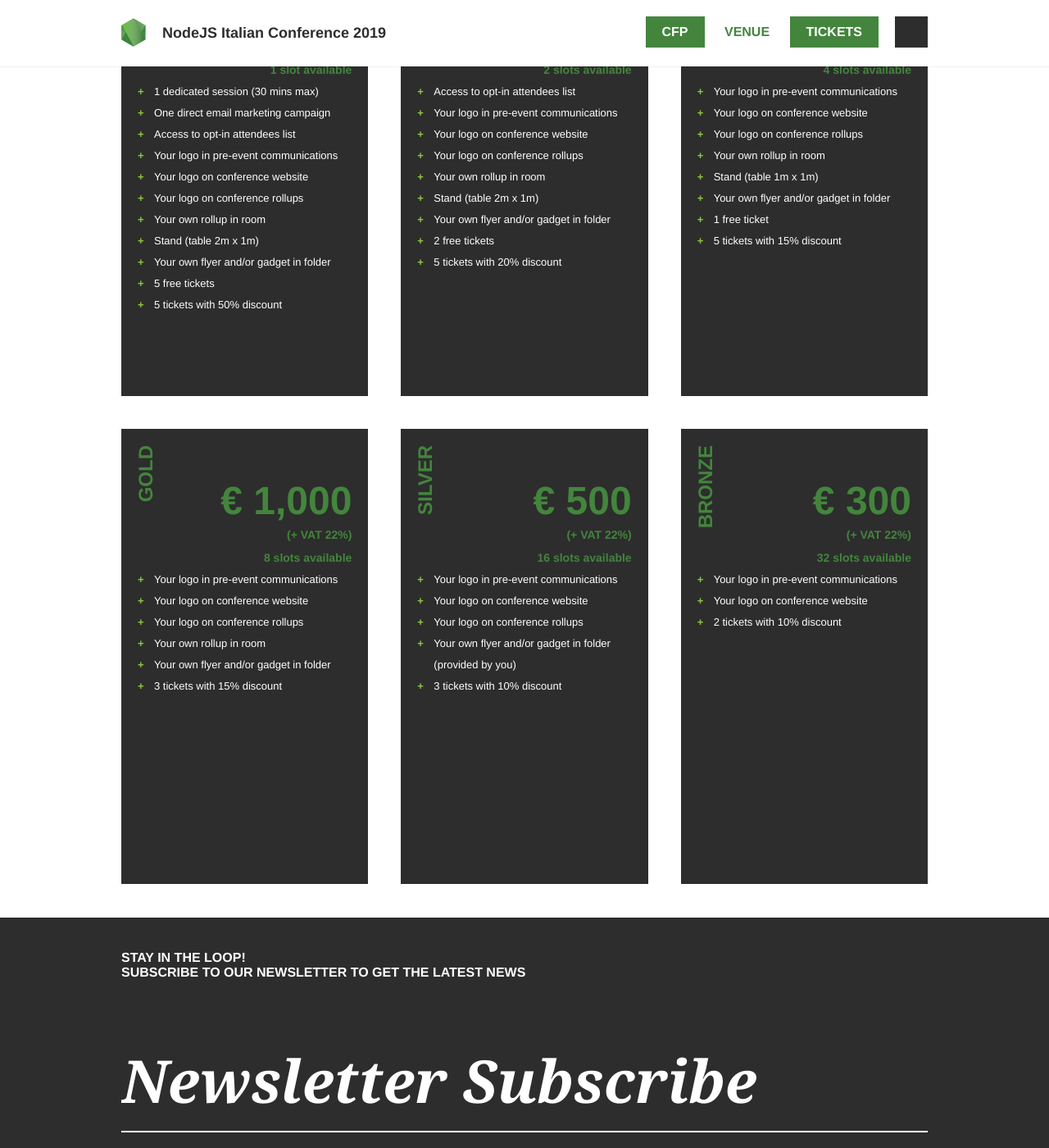
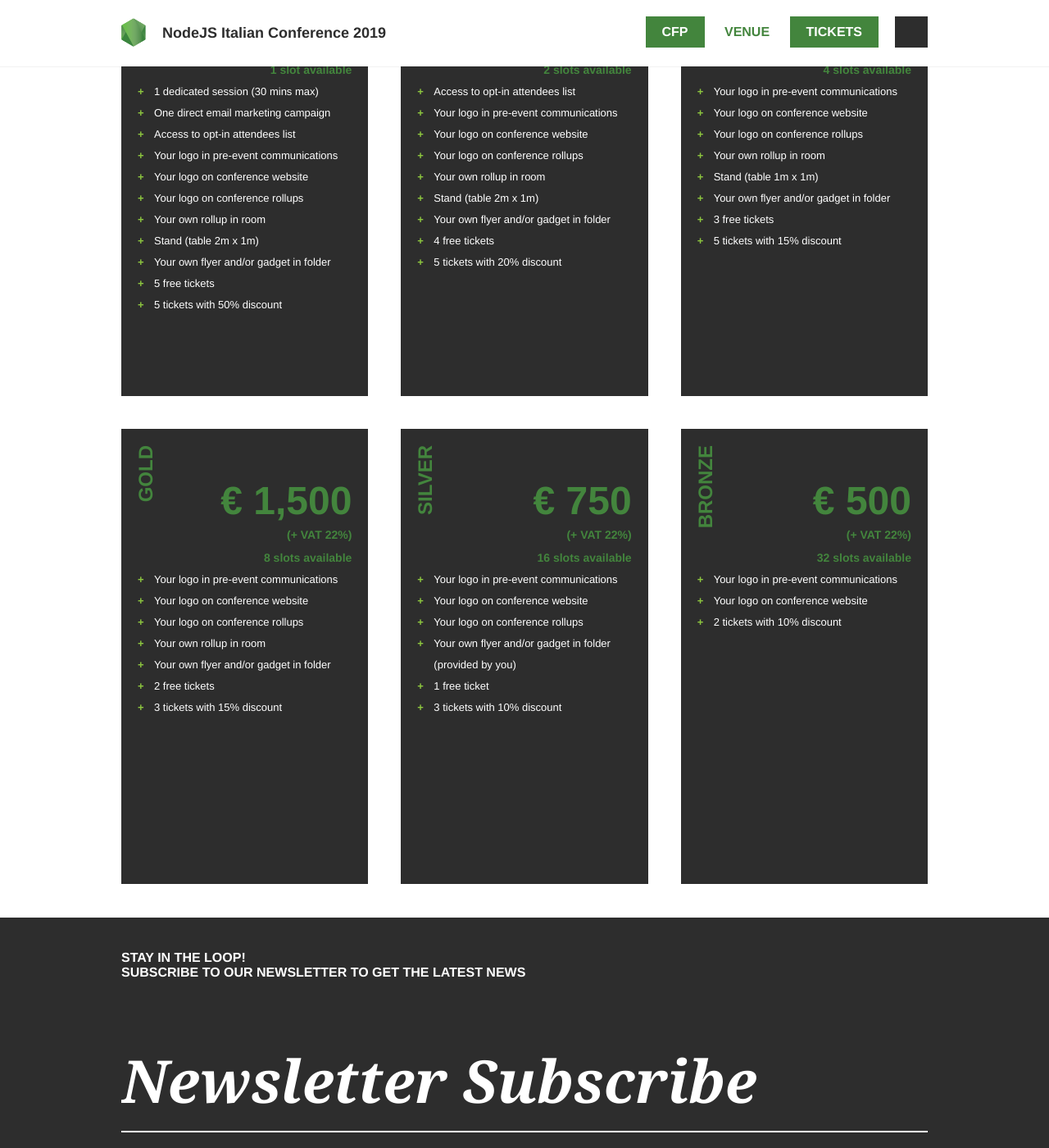
Before and after one commit to GrUSP/2019.nodejsday.it, a Jekyll site: the page built from sponsor.html, in a window 1280 px wide and 1400 px high, scrolled down 1435 px. Shown: the whole window at 82% size. Built offline with Jekyll 4.4.1, drawn with Linux system fonts in a browser that asks for light colours; some web fonts are replaced.

Commit message:
Update sponsors.yml

```diff
--- a/_data/sponsors.yml
+++ b/_data/sponsors.yml
@@ -32,7 +32,7 @@
     - Your own rollup in room
     - Stand (table 2m x 1m)
     - Your own flyer and/or gadget in folder
-    - 2 free tickets
+    - 4 free tickets
     - 5 tickets with 20% discount
   max: 2
   list:
@@ -46,19 +46,20 @@
     - Your own rollup in room
     - Stand (table 1m x 1m)
     - Your own flyer and/or gadget in folder
-    - 1 free ticket
+    - 3 free tickets
     - 5 tickets with 15% discount
   max: 4
   list:
 
 gold:
-  price: € 1,000
+  price: € 1,500
   offer:
     - Your logo in pre-event communications
     - Your logo on conference website
     - Your logo on conference rollups
     - Your own rollup in room
     - Your own flyer and/or gadget in folder
+    - 2 free tickets
     - 3 tickets with 15% discount
   max: 8
   list:
@@ -71,12 +72,13 @@
 
 
 silver:
-  price: € 500
+  price: € 750
   offer:
     - Your logo in pre-event communications
     - Your logo on conference website
     - Your logo on conference rollups
     - Your own flyer and/or gadget in folder (provided by you)
+    - 1 free ticket
     - 3 tickets with 10% discount
   max: 16
   list:
@@ -85,7 +87,7 @@
       image: ideato.svg
 
 bronze:
-  price: € 300
+  price: € 500
   offer:
     - Your logo in pre-event communications
     - Your logo on conference website
```
